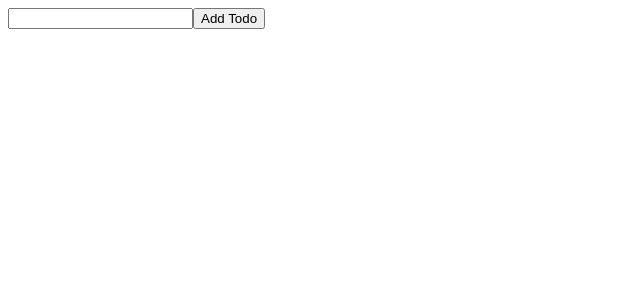
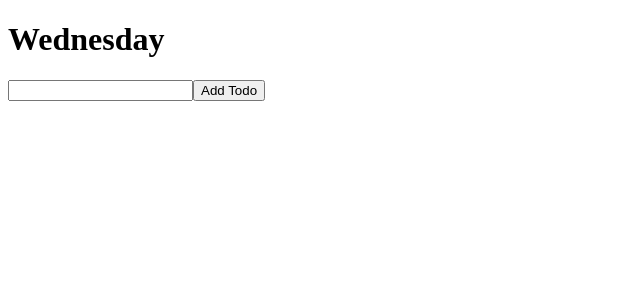
Before and after one commit to KevinBeltran23/csc307_154734, a React (Vite) app in the folder packages/react-frontend/: page /ToDo in a window 1280 px wide. Shown: the top 300 px of the page, without its empty margins (0-640 px from the left). Built offline with nearby package versions, Linux system fonts and the light colour scheme.

Commit message:
updated to do to deal with conflicts

```diff
--- /dev/null
+++ b/packages/react-frontend/src/components/ToDo.css
@@ -0,0 +1,45 @@
+body {
+    background-color: #B7CDC2;
+}
+
+.ToDo {
+    position: absolute;
+    left: 242px;
+    top: 122px;
+    width: 1215px;
+    height: 794.975px;
+    flex-shrink: 0;
+    border-radius: 24px;
+    background: var(--gray, #DFDFDB);
+}
+
+.entry {
+    width: 1215px;
+    button {
+        width: 80px;
+        height: 50px;
+        background-color: var(--Stadium-Gold, #F8E08E);
+        border: none;
+        color:
+    }
+    .textEntry {
+        input {
+            width: 1117px;
+            height: 62px;
+            border-radius: 24px;
+            border: none;
+            margin: 5px;
+        }
+    }
+}
+
+h1 {
+    color: var(--Poly-Green, #154734);
+text-align: center;
+font-family: "Josefin Sans";
+font-size: 64px;
+font-style: normal;
+font-weight: 400;
+line-height: normal;
+
+}
--- a/packages/react-frontend/src/pages/ToDo.jsx
+++ b/packages/react-frontend/src/pages/ToDo.jsx
@@ -3,14 +3,93 @@ import React from "react";
 function ToDo() {
     const [todos, setTodos] = React.useState([])
     const [todo, setTodo] = React.useState("")
+    const [todoEditing, setTodoEditing] = React.useState(null)
+    const [editingText, setEditingText] = React.useState("")
+
+    React.useEffect(() => {
+        const temp = localStorage.getItem("todos")
+        const loadedTodos = JSON.parse(temp)
+
+        if(loadedTodos) {
+            setTodos(loadedTodos)
+        }
+    }, [])
+
+    React.useEffect(() => {
+        const temp = JSON.stringify(todos)
+        localStorage.setItem("todos", temp)
+    }, [todos])
+
+    function handleSubmit(e){
+        e.preventDefault()
+
+        const newTodo = {
+            id: new Date().getTime(),
+            text: todo,
+            completed: false,
+        }
+
+        setTodos([...todos].concat(newTodo))
+        setTodo("")
+    }
+
+    function deleteTodo(id){
+        const updatedTodos = [... todos].filter((todo) => todo.id !== id)
+
+        setTodos(updatedTodos)
+    }
+
+    function toggleComplete(id) {
+        const updatedTodos = [... todos].map((todo) => {
+            if(todo.id === id){
+                todo.completed = !todo.completed
+            }
+            return todo
+        })
+
+        setTodos(updatedTodos)
+    }
+
+    function editTodo(id){
+        const updatedTodos = [... todos].map((todo) => {
+            if(todo.id === id){
+                todo.text = editingText
+            }
+            return todo
+        })
+        setTodos(updatedTodos)
+        setTodoEditing(null)
+        setEditingText("")
+    }
 
     return(
-            <div className = "ToDo">
-                <form>
-                    <input type = "text" />
+        <div className = "page">
+            <h1> Wednesday </h1>
+        <div className = "ToDo">
+            <div className="entry">
+                <form onSubmit={handleSubmit}>
+                    <div className="textEntry">
+                    <input type = "text" onChange = {(e) => setTodo(e.target.value)} value={todo}/>
                     <button type = "submit">Add Todo</button>
+                    </div>
                 </form>
             </div>
+
+            {todos.map((todo) => <div key = {todo.id}>
+
+                {todoEditing === todo.id ?
+                (<input type = "text" onChange = {(e) => setEditingText(e.target.value)} value = {editingText}/>)
+                : (<div>{todo.text}</div>)}
+
+                <button onClick = {() => deleteTodo(todo.id)}>Delete</button>
+                <input type = "checkbox" onChange = {() => toggleComplete(todo.id)} checked = {todo.completed} />
+
+                {todoEditing === todo.id ?
+                (<button onClick = {() => editTodo(todo.id)}>Submit Edits</button>)
+                : (<button onClick = {() => setTodoEditing(todo.id)}>Edit Todo</button>)}
+            </div>)}
+        </div>
+        </div>
     );
 }
 
```
